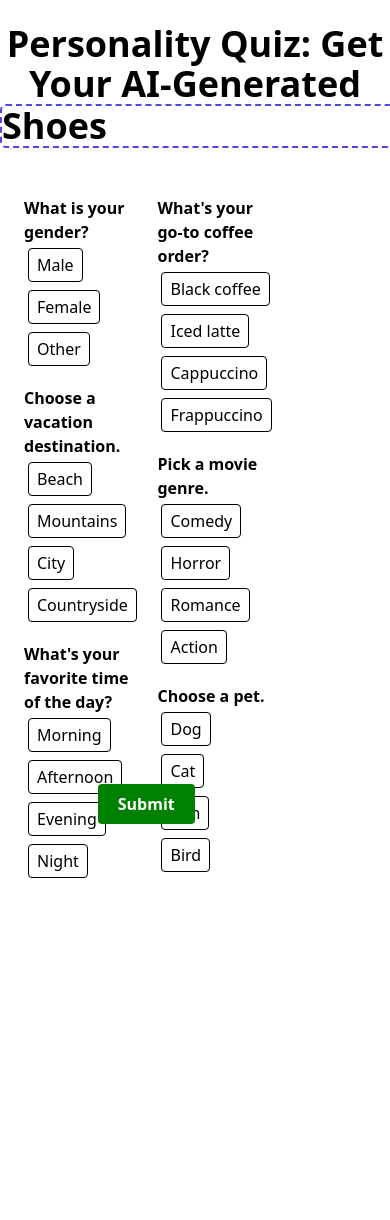
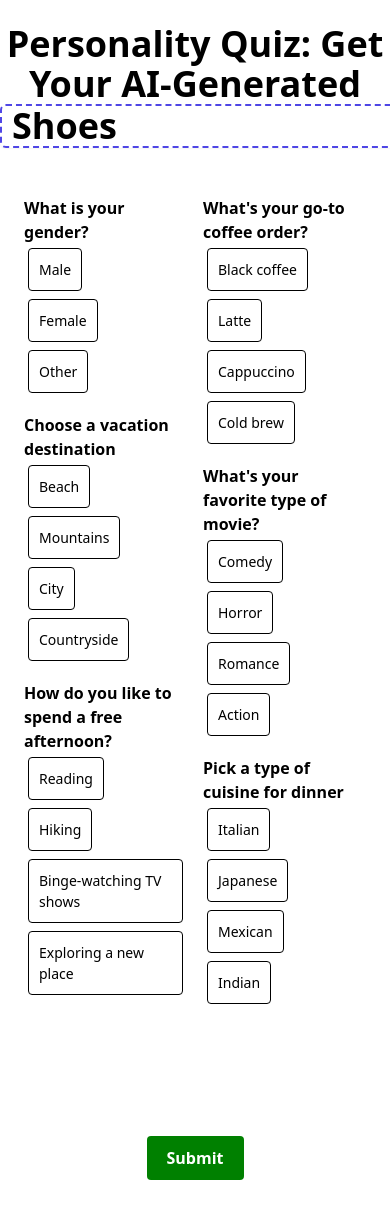
Before and after one commit to kevinjscott/personality-quiz-thing-maker, a Flask app: page / in a window 390 px wide; the page is wider, and only the part inside the window is pictured. Before the commit the page ends 878 px from the top of that part, so only its background shows below. Run offline with Flask 3, Linux system fonts and the light colour scheme.

Commit message:
not responsive UI

```diff
--- a/static/js/quiz_questions.json
+++ b/static/js/quiz_questions.json
@@ -4,13 +4,13 @@
             "question": "What's your go-to coffee order?",
             "options": [
                 "Black coffee",
-                "Iced latte",
+                "Latte",
                 "Cappuccino",
-                "Frappuccino"
+                "Cold brew"
             ]
         },
         {
-            "question": "Choose a vacation destination.",
+            "question": "Choose a vacation destination",
             "options": [
                 "Beach",
                 "Mountains",
@@ -19,7 +19,7 @@
             ]
         },
         {
-            "question": "Pick a movie genre.",
+            "question": "What's your favorite type of movie?",
             "options": [
                 "Comedy",
                 "Horror",
@@ -28,21 +28,21 @@
             ]
         },
         {
-            "question": "What's your favorite time of the day?",
+            "question": "How do you like to spend a free afternoon?",
             "options": [
-                "Morning",
-                "Afternoon",
-                "Evening",
-                "Night"
+                "Reading",
+                "Hiking",
+                "Binge-watching TV shows",
+                "Exploring a new place"
             ]
         },
         {
-            "question": "Choose a pet.",
+            "question": "Pick a type of cuisine for dinner",
             "options": [
-                "Dog",
-                "Cat",
-                "Fish",
-                "Bird"
+                "Italian",
+                "Japanese",
+                "Mexican",
+                "Indian"
             ]
         }
     ]
--- a/templates/index.html
+++ b/templates/index.html
@@ -50,16 +50,54 @@
             color: white
         }
         .submit-button-wrapper {
-            position: fixed;
-            bottom: 20px; /* Adjust the value as needed for padding */
-            left: 25%; /* Center the button in the left half of the screen */
-            width: 50%; /* Take up half the width of the screen */
+            width: 100%; /* Full width */
+            text-align: center; /* Center the button */
+            padding: 20px 0; /* Add some padding above and below the button */
         }
         #submitButton {
             background-color: green;
-            width: 50%;
-            margin: 0 auto; /* Center the button in the div */
+            width: auto; /* Adjust width to content */
+            margin: 0 auto; /* Keep the button centered */
         }
+
+        @media (max-width: 768px) {
+            .quiz-container {
+                flex-direction: column;
+            }
+            .quiz-column, .result-column {
+                width: 100%;
+            }
+            .submit-button-wrapper {
+                width: 100%;
+                text-align: center;
+                padding: 20px 0;
+            }
+            #submitButton {
+                width: auto;
+                margin: 20px auto;
+                padding: 10px 20px;
+                cursor: pointer;
+            }
+            #result {
+                order: 2;
+            }
+            #resultImage {
+                max-width: 100%;
+                height: auto;
+            }
+            .answer-button {
+                cursor: pointer;
+                padding: 10px; /* Increase padding for better touch */
+                font-size: 14px; /* Adjust font size if necessary */
+            }
+            #itemType {
+                width: 100%;
+                padding: 0 10px;
+                box-sizing: border-box;
+                min-width: 0;
+            }
+        }
+
     </style>
 </head>
 <body>
@@ -82,7 +120,6 @@
                 Submit
             </button>
         </div>
-
     </div>
     <script>
         document.addEventListener('DOMContentLoaded', function() {
@@ -143,18 +180,11 @@
             var submitButton = document.getElementById('submitButton');
             submitButton.onclick = handleSubmit;
 
-            function showLoader(targetElement = null) {
-                // First, remove any existing loaders
-                hideLoader();
-
+            function showLoader() {
                 const loader = document.createElement('div');
                 loader.className = 'loader';
                 loader.id = 'loader'; // Add an ID to easily find and remove it later
-                if (targetElement) {
-                    targetElement.after(loader); // Place after the specified element
-                } else {
-                    document.getElementById('resultImage').after(loader); // Default placement
-                }
+                document.getElementById('resultImage').after(loader); // Place after the resultImage element
             }
 
             function hideLoader() {
@@ -207,11 +237,6 @@
                         sentenceElement.classList.add('sentence');
                         sentenceElement.style.animation = `revealSentence ${sentences.length}s ${index * 3}s forwards`;
                         summaryPlaceholder.appendChild(sentenceElement);
-
-                        // Update the loader's position after the last visible sentence
-                        sentenceElement.addEventListener('animationstart', (e) => {
-                            showLoader(e.target);
-                        });
                     });
                     // Hide loader after text is generated and before starting image fetch
                     hideLoader();
@@ -235,10 +260,8 @@
                 .then(response => response.json())
                 .then(data => {
                     imagePlaceholder.src = data.image_url;
-                    imagePlaceholder.onload = function() {
-                        // Hide loader after image is loaded
-                        hideLoader();
-                    };
+                    // Hide loader after image is loaded
+                    hideLoader();
                 });
             }
         });
```
